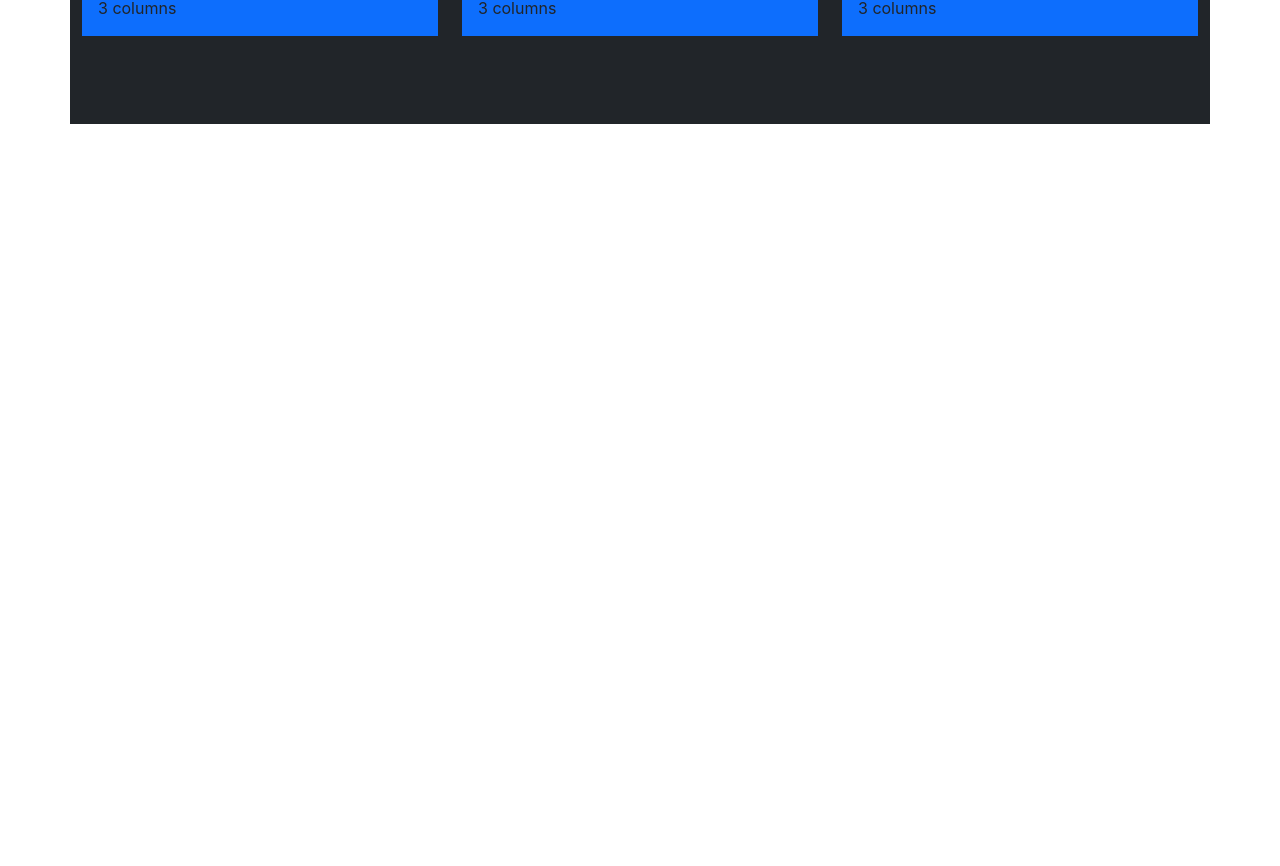
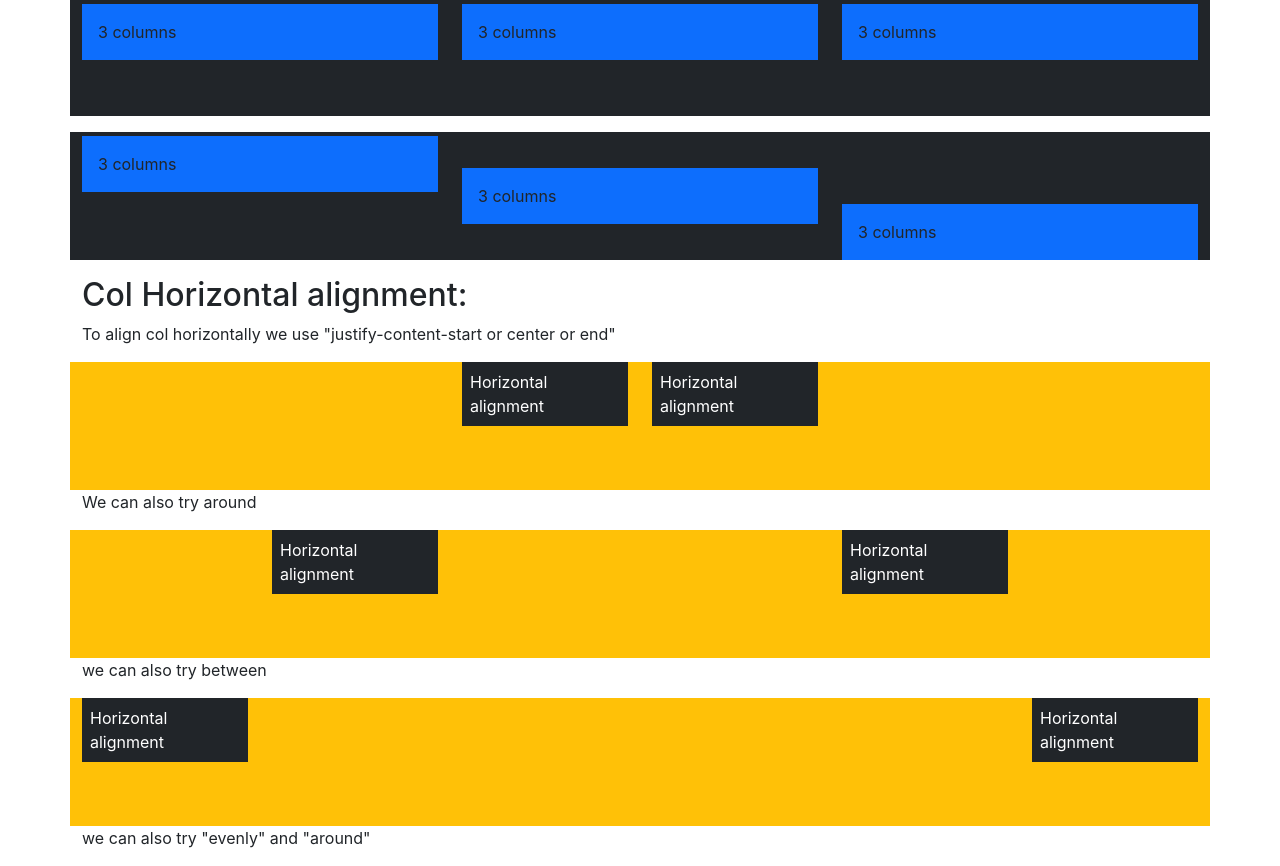
Before and after one commit to ksagar03/react-practice, a React (Create React App) app in the folder react-router/: page / in a window 1280 px wide. Shown: the part 1158-2024 px from the top of the page. Before the commit the page ends 1298 px from the top, so only its background shows below. Built offline with nearby package versions, Linux system fonts and the light colour scheme.

Commit message:
learnt horizontal alignment(justify-content-start)

```diff
--- a/react-router/public/index.html
+++ b/react-router/public/index.html
@@ -33,7 +33,7 @@
     <title>React App</title>
     <style>
       .h-10 {
-        height: 10rem;
+        height: 8rem;
       }
     </style>
   </head>
--- a/react-router/src/App.js
+++ b/react-router/src/App.js
@@ -1,4 +1,3 @@
-import logo from "./logo.svg";
 import "./App.css";
 
 function App() {
@@ -96,7 +95,7 @@ function App() {
             <div className=" bg-primary p-3">3 columns</div>
           </div>
         </div>
-
+        <p>align-items-center will align the col vertically at the center</p>
         <div className="row h-10 bg-dark mb-3 align-items-center">
           <div className="col">
             <div className=" bg-primary p-3 gy-3">3 columns</div>
@@ -108,6 +107,7 @@ function App() {
             <div className=" bg-primary p-3">3 columns</div>
           </div>
         </div>
+        <p>align-items-end will align the col vertically at the end</p>
         <div className="row h-10 bg-dark mb-3 align-items-end">
           <div className="col">
             <div className=" bg-primary p-3 gy-3">3 columns</div>
@@ -119,8 +119,12 @@ function App() {
             <div className=" bg-primary p-3">3 columns</div>
           </div>
         </div>
+        <p>
+          We can also provide gutter widths either on X or Y axis, here we have
+          giventhe gutterwidth on Y-axis{" "}
+        </p>
         <div className="row h-10 bg-dark mb-3 align-item-start">
-          <div className="col gy-3">
+          <div className="col gy-3 ">
             <div className=" bg-primary p-3">3 columns</div>
           </div>
           <div className="col gy-3">
@@ -130,6 +134,59 @@ function App() {
             <div className=" bg-primary p-3">3 columns</div>
           </div>
         </div>
+
+        <div className="row h-10 bg-dark mb-3">
+          <div className="col align-self-start gy-1">
+            <div className=" bg-primary p-3 ">3 columns</div>
+          </div>
+          <div className="col align-self-center">
+            <div className=" bg-primary p-3">3 columns</div>
+          </div>
+          <div className="col align-self-end">
+            <div className=" bg-primary p-3">3 columns</div>
+          </div>
+        </div>
+        <h2>Col Horizontal alignment:</h2>
+        <p>To align col horizontally we use "justify-content-start or center or end"</p>
+        <div className="row h-10 bg-warning justify-content-center">
+          <div className="col-md-2 ">
+            <div className="col bg-dark p-2 mb-2 text-white">
+              Horizontal alignment
+            </div>
+          </div>
+          <div className="col-md-2">
+            <div className="col bg-dark p-2 mb-2 text-white">
+              Horizontal alignment
+            </div>
+          </div>
+        </div>
+        <p>We can also try around</p>
+        <div className="row h-10 bg-warning justify-content-around">
+          <div className="col-md-2 ">
+            <div className="col bg-dark p-2 mb-2 text-white">
+              Horizontal alignment
+            </div>
+          </div>
+          <div className="col-md-2">
+            <div className="col bg-dark p-2 mb-2 text-white">
+              Horizontal alignment
+            </div>
+          </div>
+        </div>
+        <p>we can also try between</p>
+        <div className="row h-10 bg-warning justify-content-between">
+          <div className="col-md-2 ">
+            <div className="col bg-dark p-2 mb-2 text-white">
+              Horizontal alignment
+            </div>
+          </div>
+          <div className="col-md-2">
+            <div className="col bg-dark p-2 mb-2 text-white">
+              Horizontal alignment
+            </div>
+          </div>
+        </div>
+        <p>we can also try "evenly" and "around"</p>
       </div>
     </div>
   );
```
